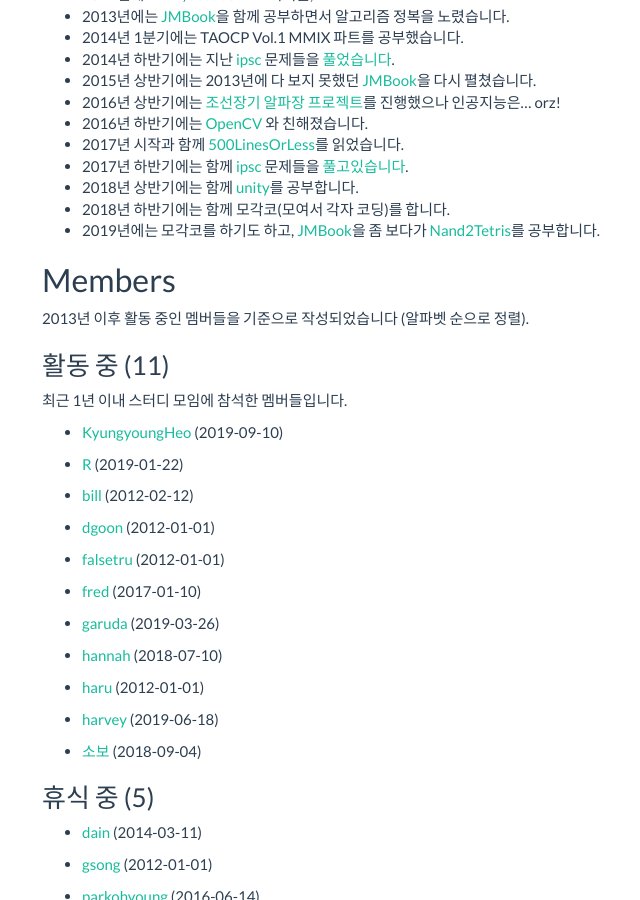
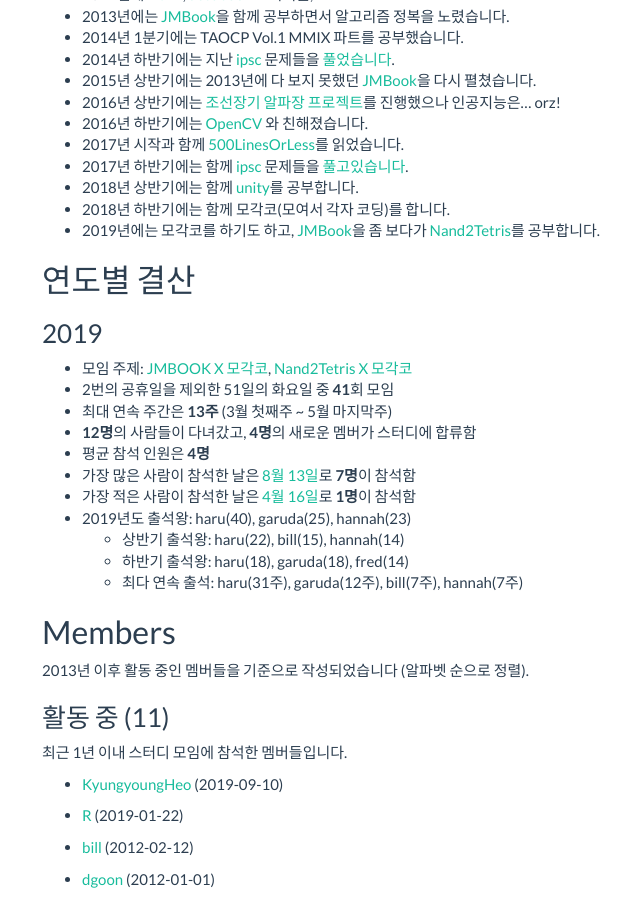
Before and after one commit to tuestudy/tuestudy.github.io, a Jekyll site: the page built from about.md, in a window 1280 px wide and 900 px high, scrolled down 312 px. Shown: the whole window, without its empty margins (28-668 px from the left). Built offline with Jekyll 4.4.1, drawn with Linux system fonts in a browser that asks for light colours.

Commit message:
Add 2019년 결산

```diff
--- a/about.md
+++ b/about.md
@@ -24,6 +24,22 @@
 * 2018년 상반기에는 함께 [unity]를 공부합니다.
 * 2018년 하반기에는 함께 모각코(모여서 각자 코딩)를 합니다.
 * 2019년에는 모각코를 하기도 하고, [JMBook]을 좀 보다가 [Nand2Tetris]를 공부합니다.
+
+## 연도별 결산
+
+### 2019
+
+* 모임 주제: [JMBOOK X 모각코](https://www.tuestudy.org/topics/jmbook.html), [Nand2Tetris X 모각코](https://www.tuestudy.org/topics/nand2tetris.html)
+* 2번의 공휴일을 제외한 51일의 화요일 중 **41**회 모임
+* 최대 연속 주간은 **13주** (3월 첫째주 ~ 5월 마지막주)
+* **12명**의 사람들이 다녀갔고, **4명**의 새로운 멤버가 스터디에 합류함
+* 평균 참석 인원은 **4명**
+* 가장 많은 사람이 참석한 날은 [8월 13일](https://www.tuestudy.org/nand2tetris/2019/08/13/meeting.html)로 **7명**이 참석함
+* 가장 적은 사람이 참석한 날은 [4월 16일](https://www.tuestudy.org/jmbook/2019/04/16/meeting.html)로 **1명**이 참석함
+* 2019년도 출석왕: haru(40), garuda(25), hannah(23)
+  * 상반기 출석왕: haru(22), bill(15), hannah(14)
+  * 하반기 출석왕: haru(18), garuda(18), fred(14)
+  * 최다 연속 출석: haru(31주), garuda(12주), bill(7주), hannah(7주)
 
 ## Members
 
```
